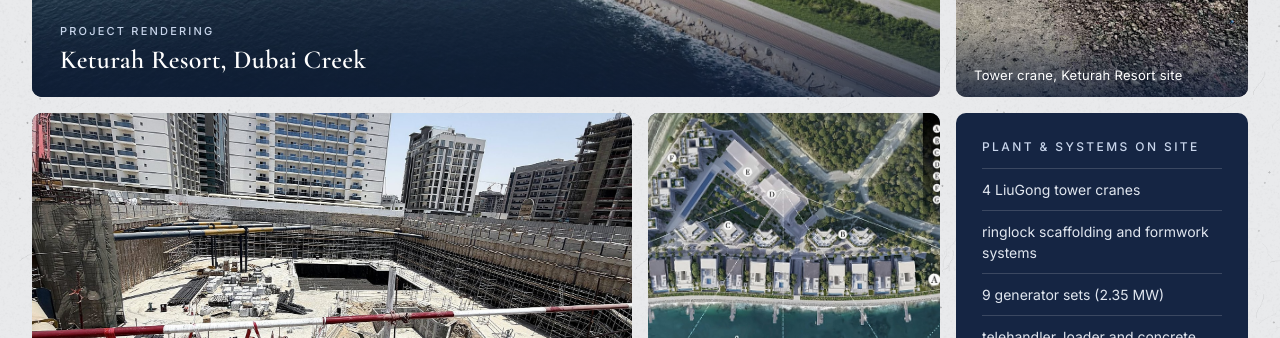
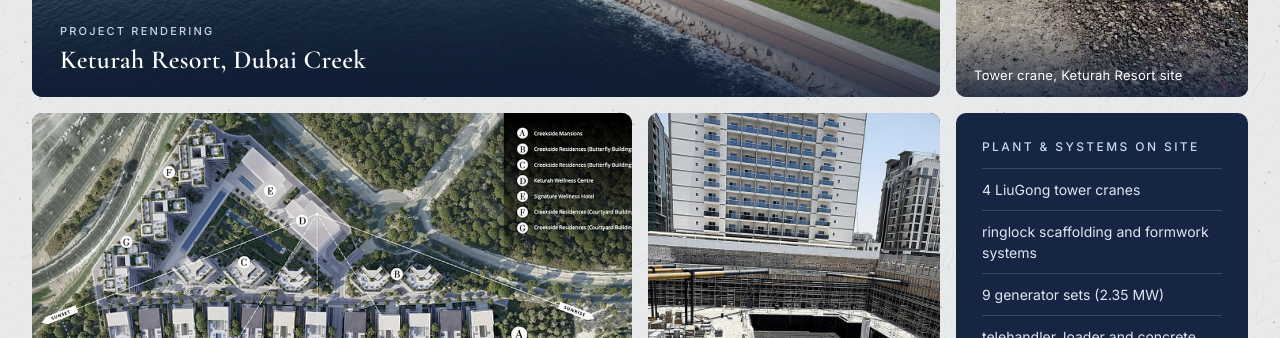
Before and after one commit to Phoebe5555/gzgs-website, a plain HTML site: page about.html in a window 1280 px wide. Shown: the part 4430-4768 px from the top of the page. Drawn offline with nearby package versions, Linux system fonts and the light colour scheme.

Commit message:
Add files via upload

```diff
--- a/about.html
+++ b/about.html
@@ -169,8 +169,8 @@ a{color:#152543}a:hover{color:#2F5BA3}
 <div style="margin-top: 40px"><div class="mosaic">
 <figure class="m-main"><img loading="lazy" decoding="async" src="assets/img/keturah-cover.jpg" alt="Rendering of Keturah Resort on Dubai Creek" style="aspect-ratio: 16 / 10"><figcaption><span style="display: block; font-family: 'Inter', sans-serif; font-weight: 500; font-size: 11px; letter-spacing: 0.2em; color: #C9D6EC">PROJECT RENDERING</span><span style="display: block; margin-top: 6px; font-family: 'Cormorant Garamond', serif; font-weight: 600; font-size: 26px">Keturah Resort, Dubai Creek</span></figcaption></figure>
 <figure class="m-tall"><img loading="lazy" decoding="async" src="assets/img/site-crane.jpg" alt="Tower crane on our Keturah Resort site" style="object-position: 50% 0%"><figcaption>Tower crane, Keturah Resort site</figcaption></figure>
-<figure class="m-wide"><img loading="lazy" decoding="async" src="assets/img/site-basement.jpg" alt="Basement works at The Boulevard by Prestige One" style="aspect-ratio: 2 / 1"><figcaption>Basement works, The Boulevard by Prestige One</figcaption></figure>
-<figure><img loading="lazy" decoding="async" src="assets/img/keturah-masterplan-labelled.jpg" alt="Keturah Resort masterplan on Dubai Creek"><figcaption>Keturah Resort masterplan</figcaption></figure>
+<figure class="m-wide"><img loading="lazy" decoding="async" src="assets/img/keturah-masterplan-labelled.jpg" alt="Keturah Resort masterplan on Dubai Creek" style="aspect-ratio: 3 / 2"><figcaption>Keturah Resort masterplan</figcaption></figure>
+<figure><img loading="lazy" decoding="async" src="assets/img/site-basement.jpg" alt="Basement works at The Boulevard by Prestige One"><figcaption>Basement works, The Boulevard by Prestige One</figcaption></figure>
 <div style="position: relative; overflow: hidden; border-radius: 10px; background: #152543; color: #FFFFFF; padding: 26px 26px 18px; display: flex; flex-direction: column">
 <img loading="lazy" decoding="async" src="assets/img/logo.svg" alt="" aria-hidden="true" style="position: absolute; right: -40px; bottom: -18px; width: 240px; opacity: 0.09; filter: brightness(0) invert(1)">
 <p style="position: relative; margin: 0; font-family: 'Inter', sans-serif; font-weight: 500; font-size: 12px; letter-spacing: 0.2em; color: #C9D6EC">PLANT &amp; SYSTEMS ON SITE</p>
```
Also changed, not shown: index.html (+2 -2 lines), projects.html (+2 -2 lines).
